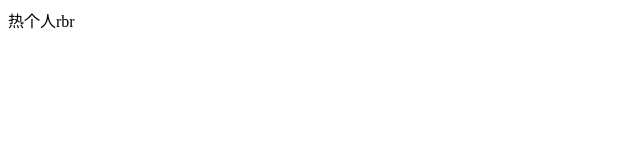
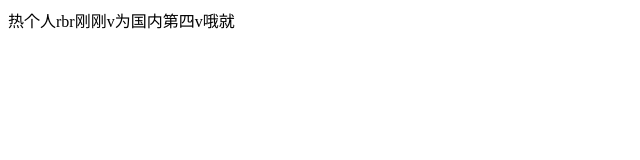
Before and after one commit to xfwtd/myStoreRoom, a plain HTML site: page demo/index.html in a window 1280 px wide. Shown: the whole page, without its empty margins (0-640 px from the left). Drawn offline with Linux system fonts and the light colour scheme.

Commit message:
我跟了

```diff
--- a/demo/index.html
+++ b/demo/index.html
@@ -7,6 +7,6 @@
     <title>Document</title>
 </head>
 <body>
-    热个人rbr
+    热个人rbr刚刚v为国内第四v哦就
 </body>
 </html>
```
